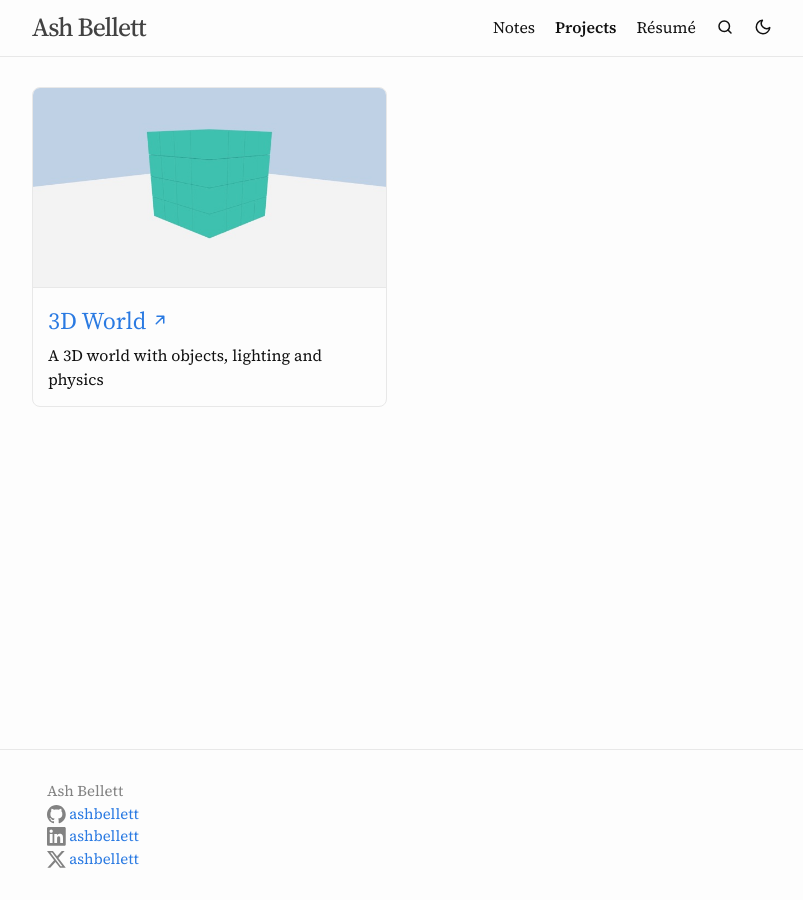
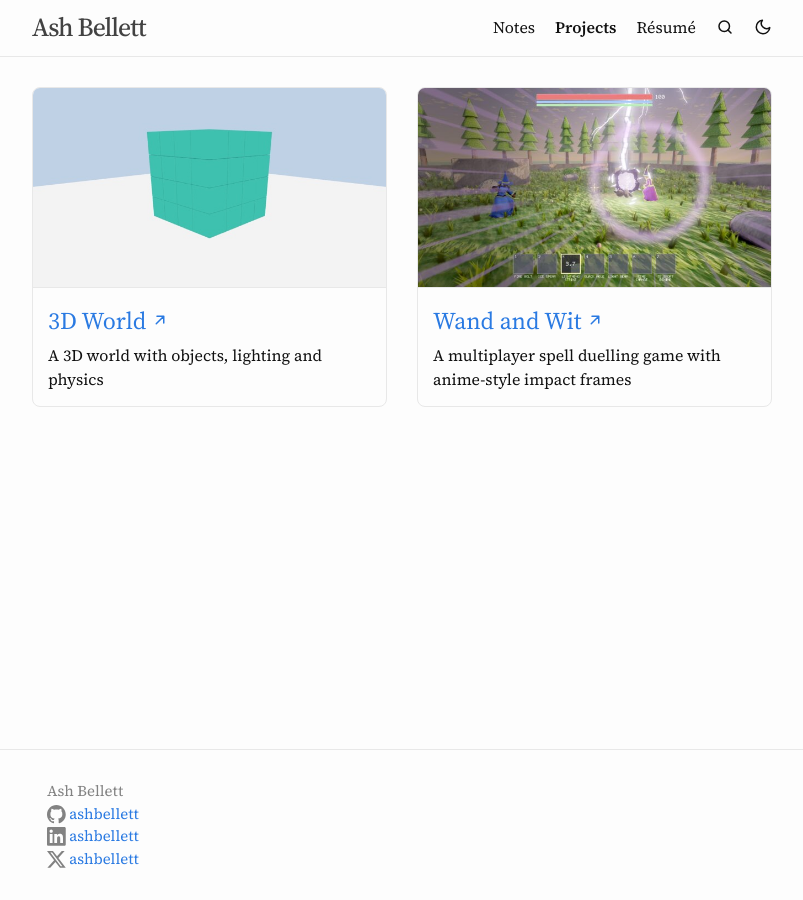
Before and after one commit to ashbellett/ashbellett.github.io, a Jekyll site: the page built from _pages/projects.html, in a window 1280 px wide. Shown: the whole page, without its empty margins (238-1041 px from the left). Built offline with Jekyll 4.4.1, drawn with Linux system fonts in a browser that asks for light colours.

Commit message:
feat: add a Wand and Wit project card and page
The card links to /projects/wand-and-wit, a page with a short description
and screenshots of impact frames, casting, and day and night, until
wandandwit.com is up.

Claude-Session: https://claude.ai/code/session_01AbVsNteKAxcVxqnEpSc9GK

```diff
--- a/_data/projects.yml
+++ b/_data/projects.yml
@@ -4,3 +4,7 @@
   url: /3d-world/
   description: "A 3D world with objects, lighting and physics"
   image: /assets/img/projects/3d-world.jpg
+- title: Wand and Wit
+  url: /projects/wand-and-wit
+  description: "A multiplayer spell duelling game with anime-style impact frames"
+  image: /assets/img/projects/wand-and-wit.jpg
--- /dev/null
+++ b/_pages/wand-and-wit.html
@@ -0,0 +1,107 @@
+---
+layout: page
+title: Wand and Wit
+description: "A third-person multiplayer spell duel with anime-style impact frames."
+permalink: /projects/wand-and-wit
+---
+
+{%- comment -%}
+The Wand and Wit project page until wandandwit.com is up. The screenshots are
+1280 by 720 pixel JPEGs in assets/img/projects/wand-and-wit, captured with the
+game's headless screenshot mode.
+{%- endcomment %}
+<h1>Wand and Wit</h1>
+
+<p>
+  Wand and Wit is a spell duelling game I'm building: a third-person 3D
+  multiplayer magic duel for 2 to 10 players in a cel-shaded fantasy forest.
+  Players lock on to each other and trade spells, and every spell has a
+  visible wind-up and travel, so the defender can read it and answer with a
+  block or a dodge. Land a hit and your screen plays an anime-style impact
+  frame. The last player standing wins.
+</p>
+
+<p>
+  It's written in Rust, rendered with wgpu, and runs in the browser on WebGPU.
+  The server is authoritative, and clients predict their own movement and
+  smooth everyone else's over WebRTC. It's still in development.
+</p>
+
+<h2>Impact frames</h2>
+
+<p>
+  A hit freezes the caster's view for a few frames while the duel carries on:
+  the world drops to a stark, tinted silhouette, with speed lines converging
+  on the point of impact.
+</p>
+
+<div class="shot-gallery">
+  <figure>
+    <img src="{{ '/assets/img/projects/wand-and-wit/impact-fire-bolt.jpg' | relative_url }}" alt="A fire bolt hit: the forest drops to a sepia silhouette with speed lines converging on the burst" width="1280" height="720" loading="lazy">
+    <figcaption>Fire bolt</figcaption>
+  </figure>
+  <figure>
+    <img src="{{ '/assets/img/projects/wand-and-wit/impact-ice-spear.jpg' | relative_url }}" alt="An ice spear hit: a black and white silhouette frame with an icy flash at the centre" width="1280" height="720" loading="lazy">
+    <figcaption>Ice spear</figcaption>
+  </figure>
+  <figure>
+    <img src="{{ '/assets/img/projects/wand-and-wit/impact-black-hole.jpg' | relative_url }}" alt="A black hole hit: the scene turns purple and black as the target is lifted toward the hole" width="1280" height="720" loading="lazy">
+    <figcaption>Black hole</figcaption>
+  </figure>
+  <figure>
+    <img src="{{ '/assets/img/projects/wand-and-wit/impact-lightning-strike.jpg' | relative_url }}" alt="A lightning strike hit: the colours invert as a bolt lands on a witch" width="1280" height="720" loading="lazy">
+    <figcaption>Lightning strike</figcaption>
+  </figure>
+</div>
+
+<h2>Casting</h2>
+
+<p>
+  Seven spells, three to a player, picked in the lobby: fire bolt, ice spear,
+  lightning strike, black hole, light beam, time change and teleport behind.
+</p>
+
+<div class="shot-gallery">
+  <figure>
+    <img src="{{ '/assets/img/projects/wand-and-wit/lightning-strike.jpg' | relative_url }}" alt="A lightning bolt lands on a witch inside a glowing ring as a wizard watches" width="1280" height="720" loading="lazy">
+    <figcaption>A lightning strike lands</figcaption>
+  </figure>
+  <figure>
+    <img src="{{ '/assets/img/projects/wand-and-wit/ice-spear.jpg' | relative_url }}" alt="Ice shards erupt around the target at the end of a glowing crack in the grass" width="1280" height="720" loading="lazy">
+    <figcaption>An ice spear erupts under the target</figcaption>
+  </figure>
+  <figure>
+    <img src="{{ '/assets/img/projects/wand-and-wit/casting-lightning.jpg' | relative_url }}" alt="A witch in a purple robe charges a spell, sparks crackling round her wand" width="1280" height="720" loading="lazy">
+    <figcaption>Winding up a lightning strike</figcaption>
+  </figure>
+  <figure>
+    <img src="{{ '/assets/img/projects/wand-and-wit/casting-time-change.jpg' | relative_url }}" alt="A wizard raises both arms inside a glowing clock face as the sky turns to dusk" width="1280" height="720" loading="lazy">
+    <figcaption>Casting time change</figcaption>
+  </figure>
+</div>
+
+<h2>Day and night</h2>
+
+<p>
+  Matches start at golden hour. Time change moves the time of day for
+  everyone while it's sustained, so a duel can carry on into the night.
+</p>
+
+<div class="shot-gallery">
+  <figure>
+    <img src="{{ '/assets/img/projects/wand-and-wit/golden-hour.jpg' | relative_url }}" alt="A wizard in a blue robe faces an opponent among trees at golden hour" width="1280" height="720" loading="lazy">
+    <figcaption>Golden hour</figcaption>
+  </figure>
+  <figure>
+    <img src="{{ '/assets/img/projects/wand-and-wit/night-time-change.jpg' | relative_url }}" alt="At night, a wizard stands in a ring of light under a starry blue sky" width="1280" height="720" loading="lazy">
+    <figcaption>Time change at night</figcaption>
+  </figure>
+  <figure>
+    <img src="{{ '/assets/img/projects/wand-and-wit/day.jpg' | relative_url }}" alt="Midday in the arena: bright grass, pine trees and a clear sky" width="1280" height="720" loading="lazy">
+    <figcaption>Midday</figcaption>
+  </figure>
+  <figure>
+    <img src="{{ '/assets/img/projects/wand-and-wit/night.jpg' | relative_url }}" alt="The same arena at night under a dark blue, starry sky" width="1280" height="720" loading="lazy">
+    <figcaption>The same spot at night</figcaption>
+  </figure>
+</div>
--- a/_sass/main.scss
+++ b/_sass/main.scss
@@ -1302,6 +1302,29 @@ mark {
   margin: 4px 0 0;
 }
 
+// Screenshots on a project page, two to a row, one on phones
+.shot-gallery {
+  display: grid;
+  grid-template-columns: repeat(auto-fill, minmax(min(100%, 300px), 1fr));
+  gap: $spacing-unit;
+  margin-bottom: $spacing-unit;
+
+  figure {
+    margin: 0;
+  }
+
+  img {
+    width: 100%;
+    height: auto;
+    border: 1px solid $border-color-01;
+    border-radius: 8px;
+  }
+
+  figcaption {
+    margin-top: 4px;
+  }
+}
+
 
 
 /**
```
Also changed, not shown: README.md, assets/img/projects/wand-and-wit.jpg (added), assets/img/projects/wand-and-wit/casting-lightning.jpg (added), assets/img/projects/wand-and-wit/casting-time-change.jpg (added), assets/img/projects/wand-and-wit/day.jpg (added), assets/img/projects/wand-and-wit/golden-hour.jpg (added), assets/img/projects/wand-and-wit/ice-spear.jpg (added), assets/img/projects/wand-and-wit/impact-black-hole.jpg (added), assets/img/projects/wand-and-wit/impact-fire-bolt.jpg (added), assets/img/projects/wand-and-wit/impact-ice-spear.jpg (added), assets/img/projects/wand-and-wit/impact-lightning-strike.jpg (added), assets/img/projects/wand-and-wit/lightning-strike.jpg (added), assets/img/projects/wand-and-wit/night-time-change.jpg (added), assets/img/projects/wand-and-wit/night.jpg (added).
